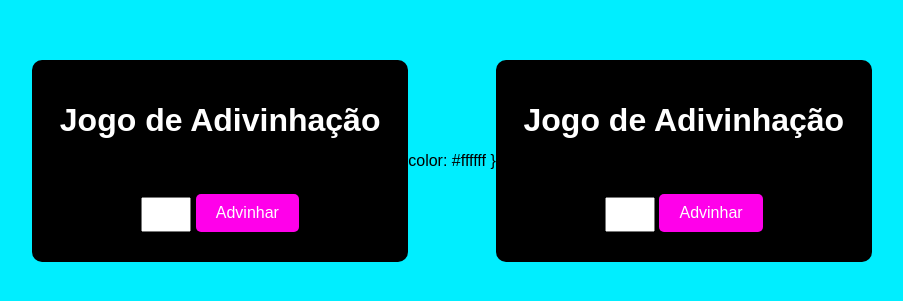
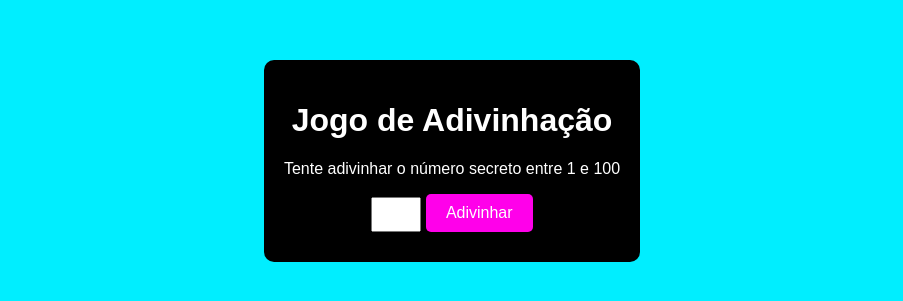
Before and after one commit to arosaalice11-svg/game-adivinhacao-2025, a plain HTML site: page index.html in a window 1280 px wide. Shown: the part 239-540 px from the top of the page, without its empty margins (188-1091 px from the left). Drawn offline with Linux system fonts and the light colour scheme.

Commit message:
Update index.html

```diff
--- a/index.html
+++ b/index.html
@@ -1,53 +1,4 @@
 <html lang="pt-BR">
-  <head>
-    <meta charset="UTF-8">
-    <meta name="viewport"
-          content="width=device-width, initial-scale=1.0">
-
-    <title>Jogo de Adivinhação - IFG 2º Áudio e Vídeo</title>
-
-    <style>
-      .corpo_da_pagina {
- 	        font-family: Arial, sans-serif;
-          display: flex;
-          justify-content: center;
-          align-items: center;
-          height: 100vh;
-          background-color: rgb(0, 238, 255);
-          margin: 0;
-
-      }
-
-      .container {
-        text-align: center;
-        background-color: rgb(0, 0, 0);
-        padding: 20px;
-        border-radius: 10px;
-        box-shadow: 0px 0px 10px rgba(red, green, blue, alpha);
-      }
-
-      button {
-        padding: 10px 20px;
-        border: none;
-        font-size: 16px;
-        cursor: pointer;
-        border-radius: 5px;
-        color: #ffffff;
-        background-color: rgb(255, 0, 234);
-      }
-
-      h1 {
-        color: #ffffff;
-      }
-
-      input[type="number"]{
-        padding: 10px;
-        font-size: 10px;
-        width: 50px;
-        margin-bottom:10px;
-      }
-
-      p {<html lang="pt-BR">
   <head>
     <meta charset="UTF-8">
     <meta name="viewport"
@@ -112,15 +63,19 @@
       <input type="number" id="NMPalpite" min="1" max="100"/>
       <button id="BTNAdvinhar"
               onmouseover="escurecerBotao()"
-              onclick="verificarPalpite()">
-              Advinhar
+              onclick="verificarPalpite()">Adivinhar
       </button>
       </div>
 
       <script>
 
+        function original() {
+          var botao_adivinhar = document.getElementById('BTNAdivinhar');
+          botao_adivinhar.style.backgroundColor = '#28a745';
+        }
+
         function escurecerBotao() {
-          var botao_adivinhar = document.getElementById('BTNAdvinhar');
+          var botao_adivinhar = document.getElementById('BTNAdivinhar');
           botao_adivinhar.style.backgroundColor = '#EBA9D5';
         }
 
@@ -131,31 +86,3 @@
 
   </body>
 </html>
-        color: #ffffff
-      }
-
-    </style>
-
-  </head>
-  <body class="corpo_da_pagina">
-
-    <div class="container">
-
-      <h1>Jogo de Adivinhação</h1>
-      <p>Tente adivinhar o número secreto entre 1 e 100</p>
-      <input type="number" id="NMPalpite" min="1" max="100"/>
-      <button id="BTNAdvinhar"
-              onclick="verificarPalpite()">
-              Advinhar
-      </button>
-      </div>
-
-      <script>
-
-        function verificarPalpite() {
-          alert("Bem vindo");
-        }
-      </script>
-
-  </body>
-</html>
```
